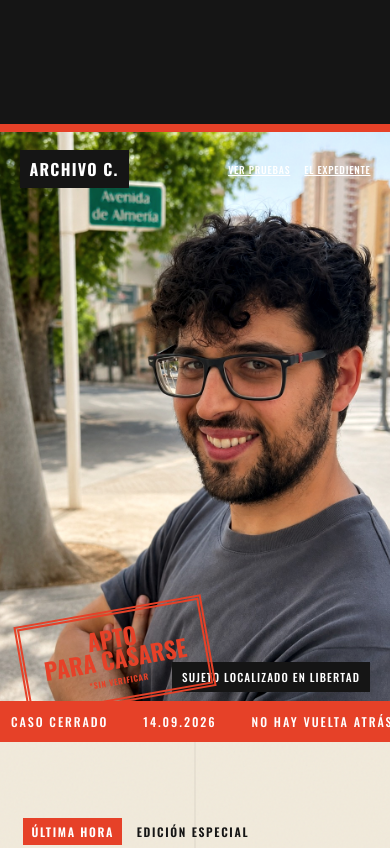
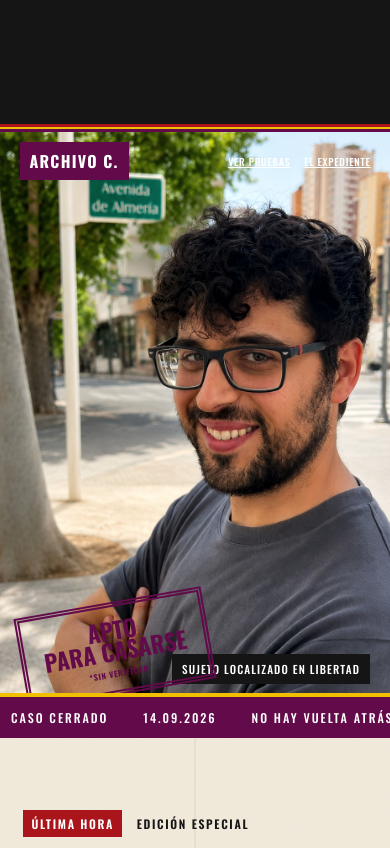
Before and after one commit to Snake12Doc/videoBodaCarlos, a plain HTML site: page index.html in a window 390 px wide. Shown: the part 720-1568 px from the top of the page. Drawn offline with nearby package versions, Linux system fonts and the light colour scheme.

Commit message:
Apply republican tricolor palette

```diff
--- a/styles.css
+++ b/styles.css
@@ -1,9 +1,9 @@
 :root {
   --black: #151515;
   --paper: #f1eadb;
-  --red: #e64128;
-  --yellow: #f3cf3b;
-  --blue: #9bc8d3;
+  --red: #aa151b;
+  --yellow: #f1bf00;
+  --purple: #630a4a;
   --sans: "DM Sans", Arial, sans-serif;
   --display: "Oswald", Impact, sans-serif;
 }
@@ -135,10 +135,20 @@ a {
   min-height: 100svh;
   grid-template-columns: 0.95fr 1.05fr;
   overflow: hidden;
-  border-top: 12px solid var(--red);
   background:
     linear-gradient(90deg, transparent 49.8%, rgb(21 21 21 / 13%) 50%, transparent 50.2%),
     var(--paper);
+}
+
+.hero::after {
+  position: absolute;
+  z-index: 6;
+  top: 0;
+  left: 0;
+  width: 100%;
+  height: 12px;
+  background: linear-gradient(to bottom, var(--red) 0 33.33%, var(--yellow) 33.33% 66.66%, var(--purple) 66.66%);
+  content: "";
 }
 
 .hero::before,
@@ -166,7 +176,7 @@ a {
 .nav__brand {
   padding: 7px 10px;
   color: white;
-  background: var(--black);
+  background: var(--purple);
   font-family: var(--display);
   font-weight: 700;
   letter-spacing: 0.08em;
@@ -260,7 +270,7 @@ h2 {
   position: relative;
   height: 100%;
   margin: 0;
-  background: var(--blue);
+  background: var(--purple);
 }
 
 .hero__portrait img {
@@ -289,8 +299,8 @@ h2 {
   top: 20%;
   left: calc(50% - 105px);
   padding: 13px 18px;
-  border: 5px double var(--red);
-  color: var(--red);
+  border: 5px double var(--purple);
+  color: var(--purple);
   font-family: var(--display);
   font-size: 1.8rem;
   font-weight: 700;
@@ -319,7 +329,8 @@ h2 {
   overflow: hidden;
   padding: 11px;
   color: white;
-  background: var(--red);
+  border-top: 4px solid var(--yellow);
+  background: var(--purple);
   font-family: var(--display);
   font-size: 0.76rem;
   letter-spacing: 0.16em;
@@ -355,7 +366,7 @@ h2 {
 
 .dossier__heading > p:last-child {
   margin: 0;
-  border-left: 4px solid var(--red);
+  border-left: 4px solid var(--purple);
   padding-left: 18px;
   line-height: 1.6;
 }
@@ -454,7 +465,8 @@ h2 {
   margin: 0;
   padding: 38px;
   color: white;
-  background: var(--red);
+  border-top: 10px solid var(--yellow);
+  background: var(--purple);
   transform: rotate(-1deg);
 }
 
@@ -502,6 +514,7 @@ h2 {
 footer {
   padding: 22px;
   color: var(--black);
+  border-top: 8px solid var(--red);
   background: var(--yellow);
   font-family: var(--display);
   font-size: 0.68rem;
@@ -576,7 +589,10 @@ footer {
   .hero {
     min-height: auto;
     grid-template-columns: 1fr;
-    border-top-width: 8px;
+  }
+
+  .hero::after {
+    height: 8px;
   }
 
   .nav {
```
